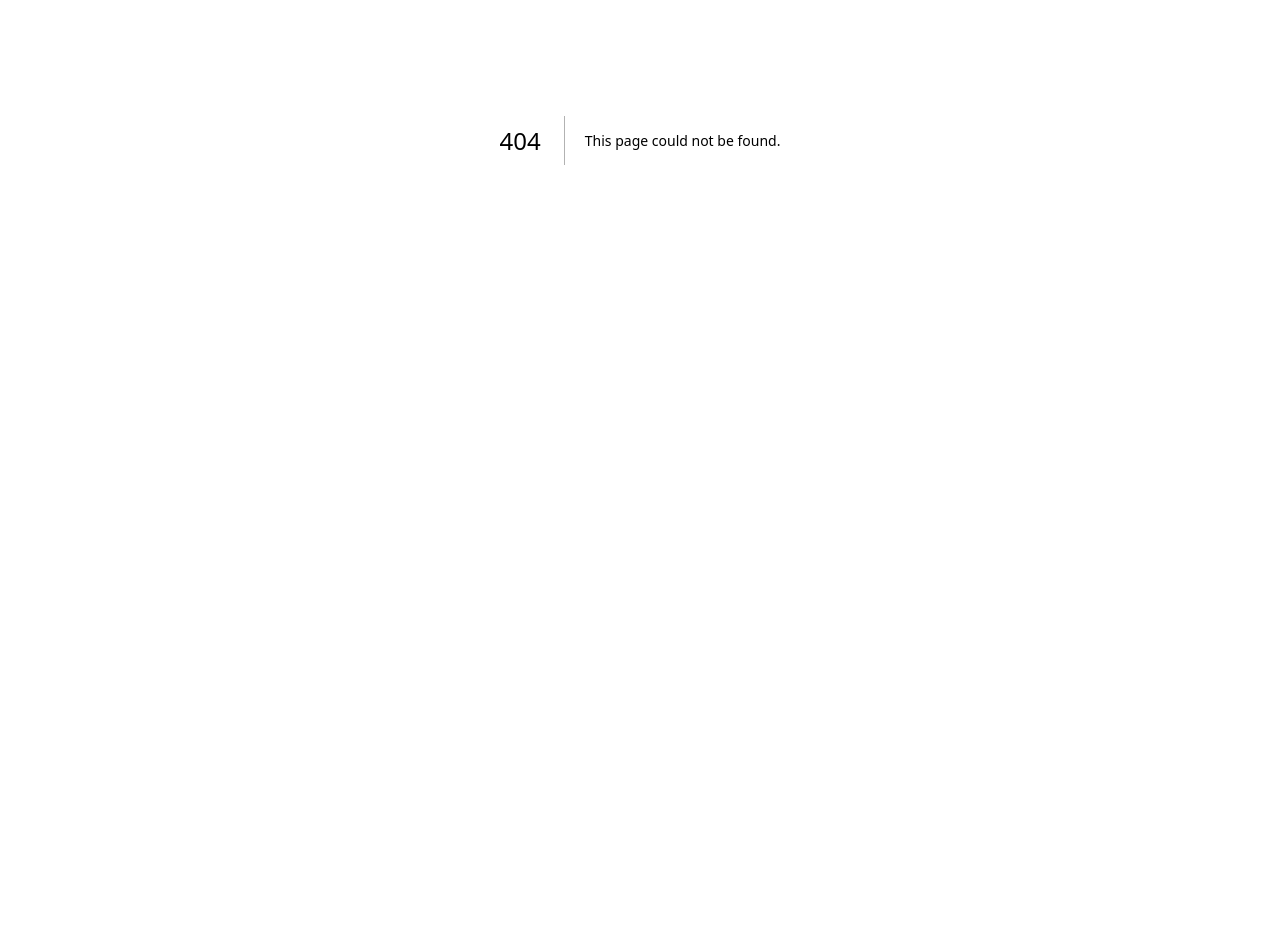
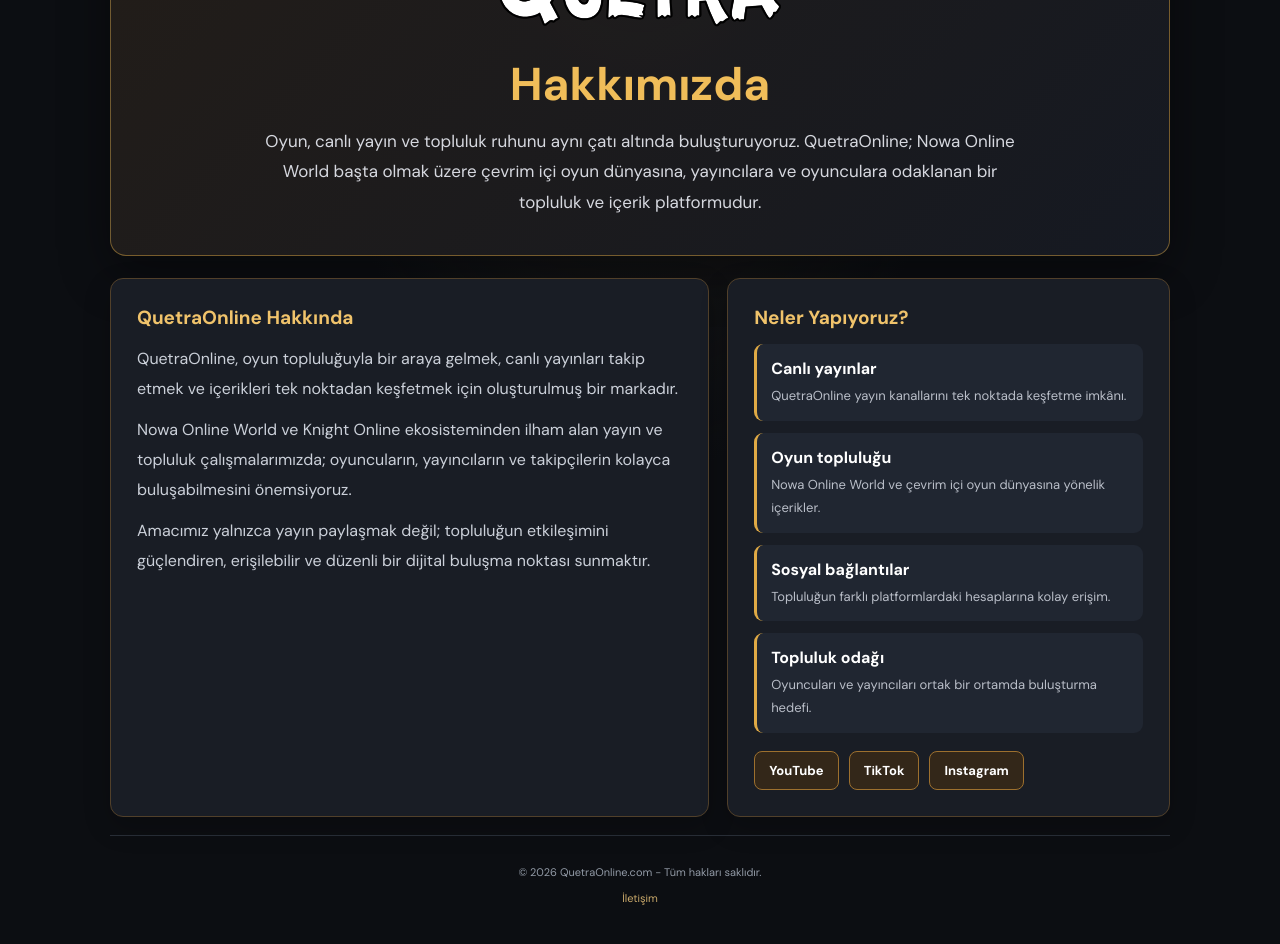
Before and after one commit to quetraonline/quetraonline, a Next.js app: page /hakkimda in a window 1280 px wide. Before the commit this address had no page. Shown: the part 260-1204 px from the top of the page. Before the commit the page ends 800 px from the top, so only its background shows below. Built offline with nearby package versions, Linux system fonts and the light colour scheme.

Commit message:
Add Hakkimizda page as a Next.js route

```diff
--- /dev/null
+++ b/app/hakkimda/page.js
@@ -0,0 +1,78 @@
+import SiteNavigation from "../components/SiteNavigation";
+
+export const metadata = {
+  title: "Hakkımızda | QuetraOnline",
+  description: "QuetraOnline hakkında: Nowa Online World ve Knight Online topluluğu için yayınlar, içerikler ve topluluk çalışmaları.",
+  alternates: { canonical: "/hakkimda" },
+  openGraph: {
+    title: "Hakkımızda | QuetraOnline",
+    description: "Oyun, canlı yayın ve topluluk ruhunu aynı çatı altında buluşturuyoruz.",
+    url: "https://quetraonline.com/hakkimda",
+    siteName: "QuetraOnline",
+    locale: "tr_TR",
+    type: "website"
+  }
+};
+
+const values = [
+  ["Canlı yayınlar", "QuetraOnline yayın kanallarını tek noktada keşfetme imkânı."],
+  ["Oyun topluluğu", "Nowa Online World ve çevrim içi oyun dünyasına yönelik içerikler."],
+  ["Sosyal bağlantılar", "Topluluğun farklı platformlardaki hesaplarına kolay erişim."],
+  ["Topluluk odağı", "Oyuncuları ve yayıncıları ortak bir ortamda buluşturma hedefi."]
+];
+
+export default function AboutPage() {
+  return (
+    <main className="quetra-site">
+      <SiteNavigation active="about" />
+      <div className="content-shell about-page">
+        <section className="about-hero">
+          <span className="about-eyebrow">BİZ KİMİZ?</span>
+          <img src="/quetra-logo.svg" alt="QuetraOnline" />
+          <h1>Hakkımızda</h1>
+          <p>Oyun, canlı yayın ve topluluk ruhunu aynı çatı altında buluşturuyoruz. QuetraOnline; Nowa Online World başta olmak üzere çevrim içi oyun dünyasına, yayıncılara ve oyunculara odaklanan bir topluluk ve içerik platformudur.</p>
+        </section>
+        <section className="about-grid">
+          <article className="about-panel">
+            <h2>QuetraOnline Hakkında</h2>
+            <p>QuetraOnline, oyun topluluğuyla bir araya gelmek, canlı yayınları takip etmek ve içerikleri tek noktadan keşfetmek için oluşturulmuş bir markadır.</p>
+            <p>Nowa Online World ve Knight Online ekosisteminden ilham alan yayın ve topluluk çalışmalarımızda; oyuncuların, yayıncıların ve takipçilerin kolayca buluşabilmesini önemsiyoruz.</p>
+            <p>Amacımız yalnızca yayın paylaşmak değil; topluluğun etkileşimini güçlendiren, erişilebilir ve düzenli bir dijital buluşma noktası sunmaktır.</p>
+          </article>
+          <aside className="about-panel">
+            <h2>Neler Yapıyoruz?</h2>
+            <div className="about-values">
+              {values.map(([title, desc]) => <div className="about-value" key={title}><b>{title}</b><span>{desc}</span></div>)}
+            </div>
+            <div className="about-links">
+              <a href="https://www.youtube.com/@quetraonline" target="_blank" rel="noreferrer">YouTube</a>
+              <a href="https://www.tiktok.com/@quetraonline" target="_blank" rel="noreferrer">TikTok</a>
+              <a href="https://www.instagram.com/quetraonline" target="_blank" rel="noreferrer">Instagram</a>
+            </div>
+          </aside>
+        </section>
+        <footer className="site-footer"><p>© 2026 QuetraOnline.com - Tüm hakları saklıdır.</p><p><a href="/iletisim">İletişim</a></p></footer>
+      </div>
+      <style>{`
+        .about-page{padding-top:42px}
+        .about-hero{text-align:center;padding:42px 26px 38px;border:1px solid rgba(224,170,69,.45);border-radius:16px;background:linear-gradient(135deg,rgba(36,30,25,.96),rgba(22,26,35,.96));box-shadow:0 16px 50px #0006}
+        .about-eyebrow{display:block;color:#e8b85b;letter-spacing:3px;font-size:12px;font-weight:800}
+        .about-hero img{display:block;width:min(310px,75%);max-height:120px;object-fit:contain;margin:18px auto}
+        .about-hero h1{font-size:clamp(30px,5vw,46px);margin:12px 0;color:#f0bd59}
+        .about-hero p{max-width:760px;margin:0 auto;color:#d6d8df;font-size:17px;line-height:1.8}
+        .about-grid{display:grid;grid-template-columns:1.15fr .85fr;gap:18px;margin-top:22px}
+        .about-panel{background:rgba(26,30,39,.94);border:1px solid #51402a;border-radius:13px;padding:26px;box-shadow:0 10px 28px #0003}
+        .about-panel h2{font-size:19px;color:#f0c36b;margin:0 0 14px}
+        .about-panel p{color:#cbd0d9;line-height:1.85;margin:0 0 12px}
+        .about-values{display:grid;gap:12px}
+        .about-value{padding:14px;border-radius:9px;background:#202631;border-left:3px solid #e0aa45}
+        .about-value b{display:block;color:#fff;margin-bottom:5px}
+        .about-value span{font-size:13px;color:#b9bec8;line-height:1.6}
+        .about-links{display:flex;flex-wrap:wrap;gap:10px;margin-top:18px}
+        .about-links a{color:#fff;text-decoration:none;border:1px solid #9d702e;background:#332719;padding:10px 14px;border-radius:8px;font-weight:700;font-size:13px}
+        .about-links a:hover{border-color:#f0c36b;background:#49351c}
+        @media(max-width:700px){.about-page{padding-top:24px}.about-hero{padding:30px 18px}.about-hero p{font-size:15px}.about-grid{grid-template-columns:1fr}.about-panel{padding:21px}}
+      `}</style>
+    </main>
+  );
+}
```
